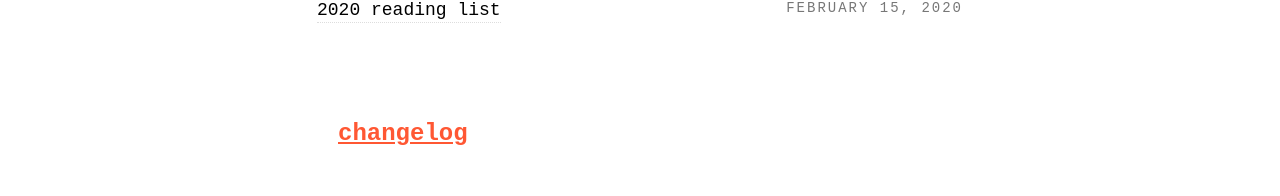
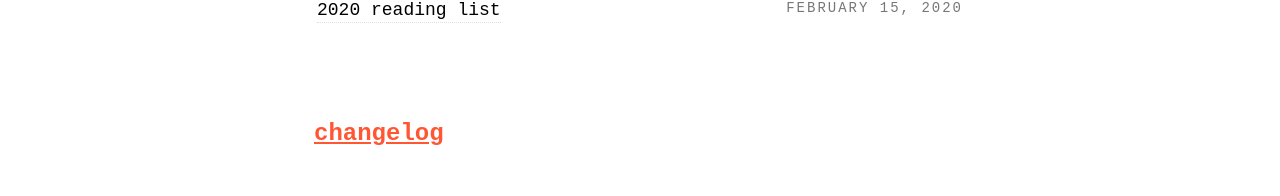
Before and after one commit to Cauchon/cauchon.github.io, a Jekyll site: the page built from index.html, in a window 1280 px wide. Shown: the part 810-1006 px from the top of the page. Built offline with Jekyll 4.4.1, drawn with Linux system fonts in a browser that asks for light colours; some web fonts are replaced.

Commit message:
Fix for margin issue on changelog footer

```diff
--- a/css/base.css
+++ b/css/base.css
@@ -142,7 +142,6 @@ nav ul {
 .footer > .changelog {
   text-decoration: none;
   font-size: 24px;
-  margin-left: var(--spacing);
   flex: 1;
   text-align: center;
 }
```
